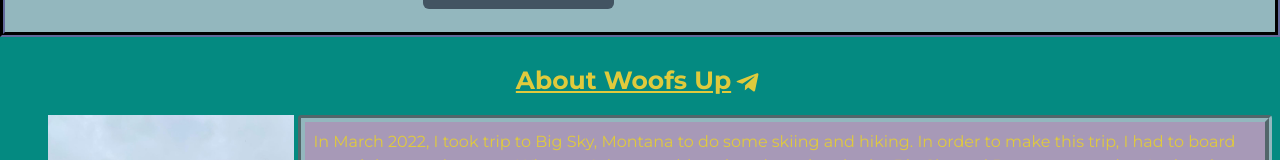
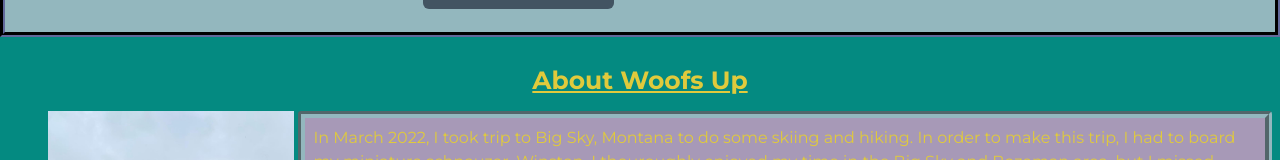
Before and after one commit to AlexandertheGreat491/Woofs_Up, a React (Create React App) app: page / in a window 1280 px wide. Shown: the part 224-384 px from the top of the page. Built offline with nearby package versions, Linux system fonts and the light colour scheme.

Commit message:
removed plane icon

```diff
--- a/src/pages/Home.js
+++ b/src/pages/Home.js
@@ -1,8 +1,7 @@
 // imports react
 import React from "react";
 
-// imports the plane icon
-import { FaTelegramPlane } from "react-icons/fa";
+
 
 // imports the image for the about section
 import drinkingHorse from ".//../assets/images/drinking_horse.jpg";
@@ -13,7 +12,7 @@ const Home = () => {
       <br></br>
       <h2 id="up" className="mt-1 mb-3 text-center">
         About Woofs Up
-        <FaTelegramPlane className="m-1" />
+
       </h2>
 
       <div className="ms-5">
```
